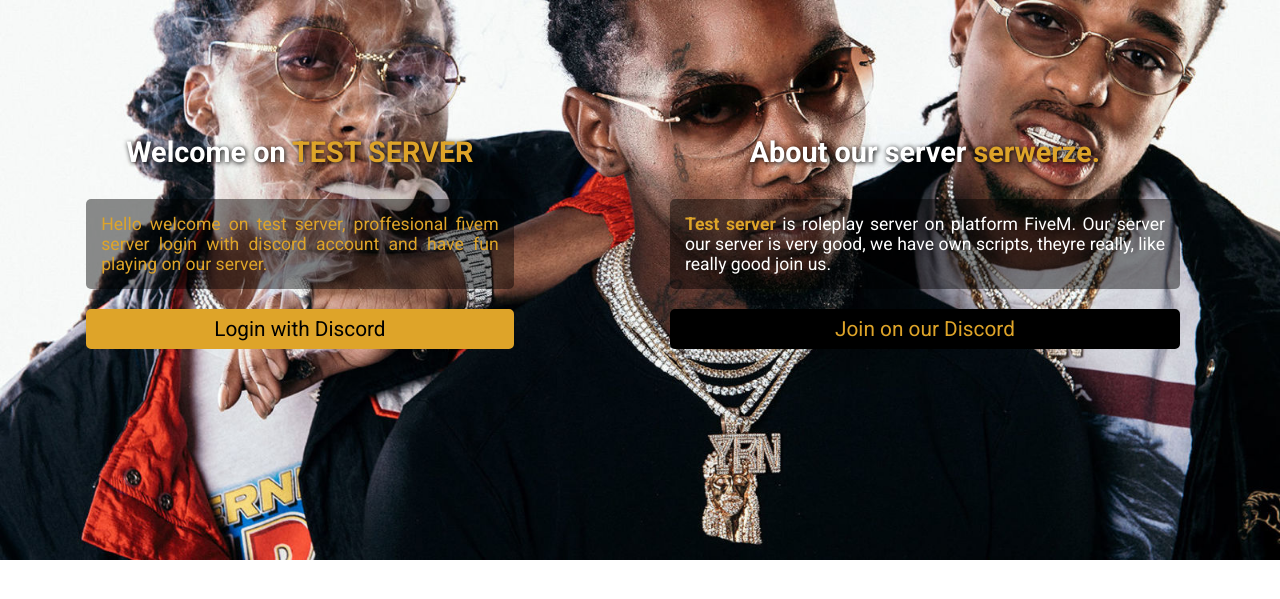
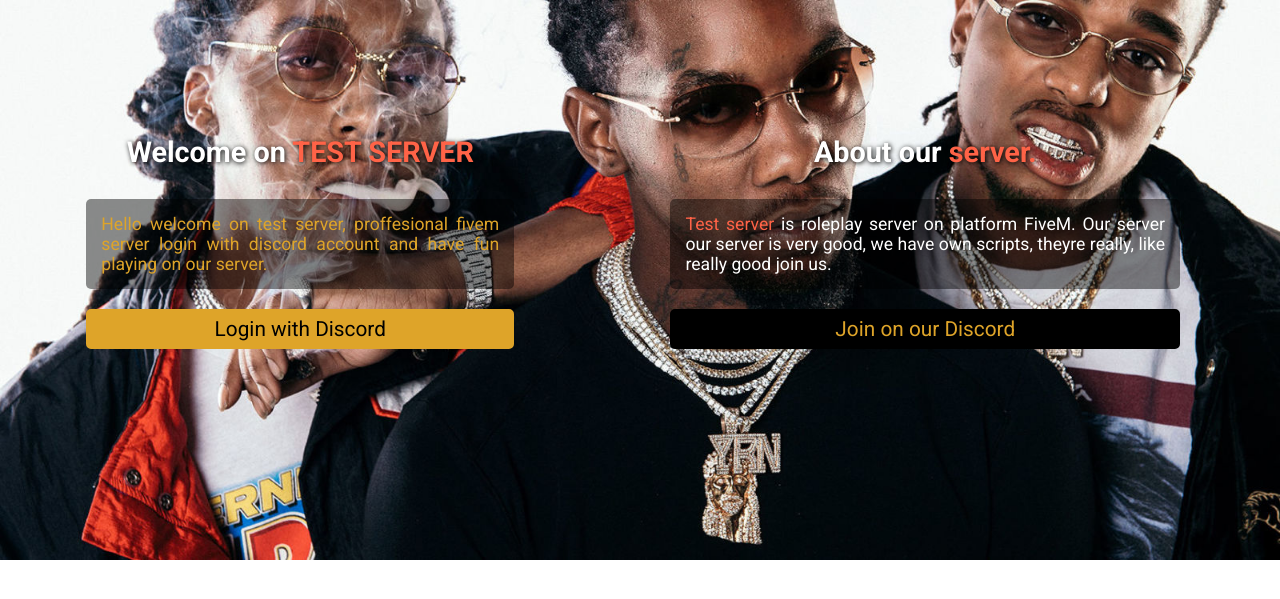
Before and after one commit to b00mekk/website, a PHP site: page / in a window 1280 px wide. Shown: the part 160-759 px from the top of the page. Run offline with PHP 8.4, Linux system fonts and the light colour scheme; grey boxes are pictures that could not be loaded.

Commit message:
Add files via upload

```diff
--- a/website/adminPanel.php
+++ b/website/adminPanel.php
@@ -42,10 +42,10 @@ if(isset($_GET['delete'])) {
             header("Location: index.php");
         }
         ?>
-        <a href="?logout" class="logout">Logout</a>
+        <a href="?logout" class="logout">Wyloguj</a>
         <div class="logo">
-            <p>Test server administrators panel</p>
-            <img src="./img/logo.png" alt="TestRP">
+            <p>Imperium-RP Panel Administratora</p>
+            <img src="./img/logo.png" alt="AvenueRP">
         </div>
         <div class="tableContainer">
             <table>
--- a/website/config.php
+++ b/website/config.php
@@ -1,10 +1,10 @@
 <?php
 $config = [
     'auth' => [
-        'auth_client_id' => '0123123123',
-        'auth_client_secret' => 'SECRET',
-        'auth_redirect_index' => 'redirect',
-        'auth_redirect_admin' => 'redirect_admin'
+        'auth_client_id' => '631872011177689119',
+        'auth_client_secret' => '_EkNAbKGPFjHhbj22UeyONmiGOSnUDV5',
+        'auth_redirect_index' => 'https://frostedflakes.pl/index',
+        'auth_redirect_admin' => 'https://frostedflakes.pl/admin'
     ],
     'db' => [
         'db_host' => 'host',
--- a/website/index.php
+++ b/website/index.php
@@ -105,15 +105,15 @@ function session($key, $default=NULL) {
     <main>
         <div class="container">
             <div class="wrapper">
-                <p class="title">Welcome on <span class="yellow">TEST SERVER</span></p>
+                <p class="title">Welcome on <span style="color:tomato">TEST SERVER</span></p>
                 <p class="info">Hello welcome on test server, proffesional fivem server login
                     with
                     discord account and have fun playing on our server.</p>
                 <a href="?action=login" class="login">Login with Discord</a>
             </div>
             <div class="wrapper">
-                <p class="title">About our server <span class="yellow">serwerze.</span></p>
-                <p class="info white"><span class="yellow">Test server</span> is roleplay server on
+                <p class="title">About our <span style="color:tomato">server.</span></p>
+                <p class="info white"><span style="color:tomato">Test server</span> is roleplay server on
                     platform FiveM. Our server
                     our server is very good, we have own scripts, theyre really, like really
                     good
```
Also changed, not shown: website/yourserver_whitelist.sql (line endings or trailing spaces).
